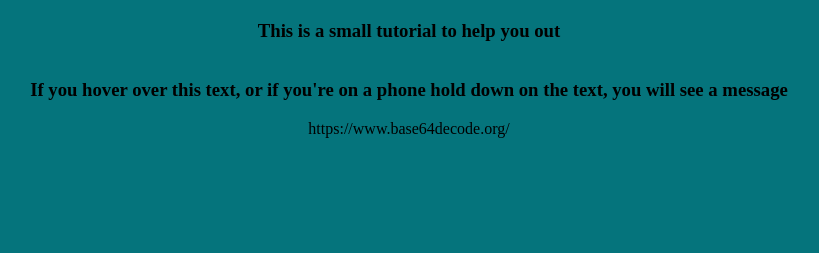
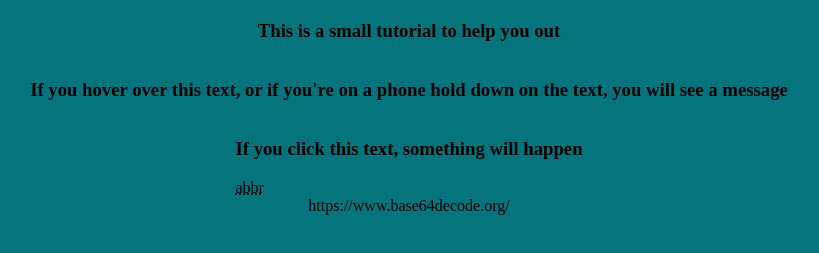
Before and after one commit to CLMilkshake/Milkshake-Lab-Productions, a plain HTML site: page index.html in a window 1280 px wide. Shown: the part 87-340 px from the top of the page, without its empty margins (231-1050 px from the left). Drawn offline with Linux system fonts and the light colour scheme.

Commit message:
Update index.html

```diff
--- a/index.html
+++ b/index.html
@@ -13,6 +13,11 @@
     <div class="hover">
         <h3 title="This is the secret message!">If you hover over this text, or if you're on a phone hold down on the text, you will see a message </h3>
     </div>
+    <div class="link">
+        <h3 title="Nice job finding this text, you're already thinking the right way!">If you click this text, something will happen</h3>
+
+        <abbr title="abbreviation" tabindex="0">abbr</abbr>
+    </div>
 </body>
 </html>
 https://www.base64decode.org/
```
